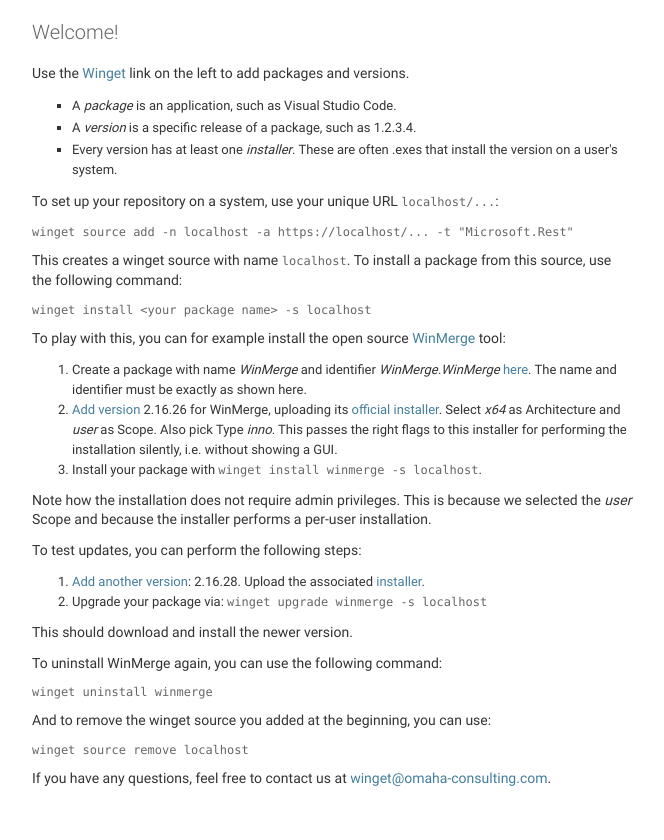
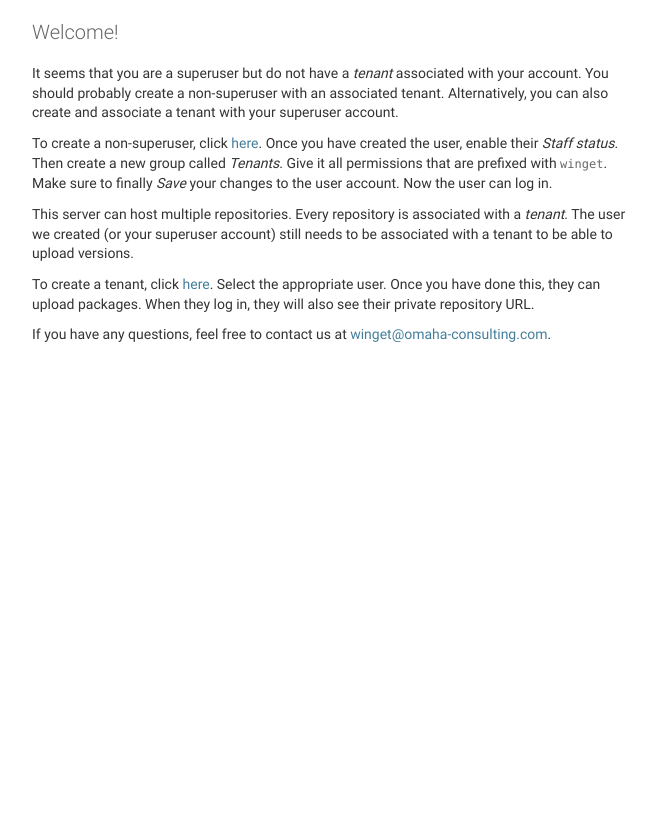
Before and after one commit to omaha-consulting/winget.pro, a Django app: template templates/admin/index.html in a window 1280 px wide. Shown: the part 20-860 px from the top of the page, without its empty margins (8-672 px from the left). After the commit the page ends 362 px from the top, so only its background shows below. Run offline with Django 3.2, Linux system fonts and the light colour scheme; the template is opened without the code that fills it, so the values that code supplies are empty; the visitor is signed in with stand-in values (Sample User, id 1).

Commit message:
Improve Welcome instructions for superusers

```diff
--- a/templates/admin/index.html
+++ b/templates/admin/index.html
@@ -4,6 +4,37 @@
 {% block content %}
     <div id="content-main">
         <h1>Welcome!</h1>
+        {% if not request.user.tenant_set.get.uuid and request.user.is_superuser %}
+            <p>
+                It seems that you are a superuser but do not have a
+                <em>tenant</em> associated with your account. You should
+                probably create a non-superuser with an associated tenant.
+                Alternatively, you can also create and associate a tenant with
+                your superuser account.
+            </p>
+            <p>
+                To create a non-superuser, click
+                <a href="{% url 'admin:auth_user_add' %}">here</a>. Once you
+                have created the user, enable their <em>Staff status</em>.
+                Then create a new group called <em>Tenants</em>. Give it all
+                permissions that are prefixed with <code>winget</code>. Make
+                sure to finally <em>Save</em> your changes to the user account.
+                Now the user can log in.
+            </p>
+            <p>
+                This server can host multiple repositories. Every repository is
+                associated with a <em>tenant</em>. The user we created (or your
+                superuser account) still needs to be associated with a tenant to
+                be able to upload versions.
+            </p>
+            <p>
+                To create a tenant, click
+                <a href="{% url 'admin:tenants_tenant_add' %}">here</a>.
+                Select the appropriate user. Once you have done this, they can
+                upload packages. When they log in, they will also see their
+                private repository URL.
+            </p>
+        {% else %}
             <p>
                 Use the
                 <a href="{% url 'admin:winget_package_changelist' %}">Winget</a>
@@ -15,8 +46,8 @@
                     Code.
                 </li>
                 <li>
-                A <em>version</em> is a specific release of a package, such as
-                1.2.3.4.
+                    A <em>version</em> is a specific release of a package, such
+                    as 1.2.3.4.
                 </li>
                 <li>
                     Every version has at least one <em>installer</em>. These are
@@ -25,37 +56,38 @@
             </ul>
             <p>
                 To set up your repository on a system, use your unique URL
-            {# We check for the existence of a tenant_uuid because superusers #}
-            {# might not have one. If we didn't perform this check, then in #}
-            {# that case the `url tenant_uuid=...` call would fail. #}
-            <code>{{ request.get_host }}{% if not request.user.tenant_set.get.uuid and request.user.is_superuser %}/...{% else %}{% url 'winget:index' tenant_uuid=request.user.tenant_set.get.uuid %}{% endif %}</code>:
+                <code>{{ request.get_host }}{% url 'winget:index' tenant_uuid=request.user.tenant_set.get.uuid %}</code>:
             </p>
 
-        <pre>winget source add -n {{ request.get_host }} -a https://{{ request.get_host }}{% if not request.user.tenant_set.get.uuid and request.user.is_superuser %}/...{% else %}{% url 'winget:index' tenant_uuid=request.user.tenant_set.get.uuid %}{% endif %} -t "Microsoft.Rest"</pre>
+            <pre>winget source add -n {{ request.get_host }} -a https://{{ request.get_host }}{% url 'winget:index' tenant_uuid=request.user.tenant_set.get.uuid %} -t "Microsoft.Rest"</pre>
             <p>
                 This creates a winget source with name
                 <code>{{ request.get_host }}</code>.
-            To install a package from this source, use the following command:
+                To install a package from this source, use the following
+                command:
             </p>
             <pre>winget install &lt;your package name&gt; -s {{ request.get_host }}</pre>
             <p>
                 To play with this, you can for example install the open source
-            <a href="https://github.com/WinMerge/winmerge">WinMerge</a> tool:
+                <a href="https://github.com/WinMerge/winmerge">WinMerge</a>
+                tool:
             </p>
             <ol>
                 <li>
-                Create a package with name <em>WinMerge</em> and identifier <em>WinMerge.WinMerge</em>
-                <a href="{% url 'admin:winget_package_add' %}">here</a>. The name and identifier must be exactly as shown here.
+                    Create a package with name <em>WinMerge</em> and identifier
+                    <em>WinMerge.WinMerge</em>
+                    <a href="{% url 'admin:winget_package_add' %}">here</a>.
+                    The name and identifier must be exactly as shown here.
                 </li>
                 <li>
                     <a href="{% url 'admin:winget_version_add' %}">Add version</a>
                     2.16.26 for WinMerge, uploading its
                     <a href="https://github.com/WinMerge/winmerge/releases/download/v2.16.26/WinMerge-2.16.26-x64-PerUser-Setup.exe">
                         official installer</a>.
-                Select <em>x64</em> as Architecture and <em>user</em> as Scope.
-                Also pick Type <em>inno</em>. This passes the right flags to
-                this installer for performing the installation silently, i.e.
-                without showing a GUI.
+                    Select <em>x64</em> as Architecture and <em>user</em> as
+                    Scope. Also pick Type <em>inno</em>. This passes the right
+                    flags to this installer for performing the installation
+                    silently, i.e. without showing a GUI.
                 </li>
                 <li>
                     Install your package with
@@ -63,8 +95,9 @@
                 </li>
             </ol>
             <p>
-            Note how the installation does not require admin privileges. This is because we selected the <em>user</em>
-            Scope and because the installer performs a per-user installation.
+                Note how the installation does not require admin privileges.
+                This is because we selected the <em>user</em> Scope and because
+                the installer performs a per-user installation.
             </p>
             <p>
                 To test updates, you can perform the following steps:
@@ -77,7 +110,8 @@
                         installer</a>.
                 </li>
                 <li>
-                Upgrade your package via: <code>winget upgrade winmerge -s {{ request.get_host }}</code>
+                    Upgrade your package via:
+                    <code>winget upgrade winmerge -s {{ request.get_host }}</code>
                 </li>
             </ol>
             <p>
@@ -88,10 +122,11 @@
             </p>
             <pre>winget uninstall winmerge</pre>
             <p>
-            And to remove the winget source you added at the beginning, you can
-            use:
+                And to remove the winget source you added at the beginning, you
+                can use:
             </p>
             <pre>winget source remove {{ request.get_host }}</pre>
+        {% endif %}
         <p>
             If you have any questions, feel free to contact us at
             <a href="mailto:winget@omaha-consulting.com">winget@omaha-consulting.com</a>.
```
Lines whose indentation alone changed are shown as unchanged.
